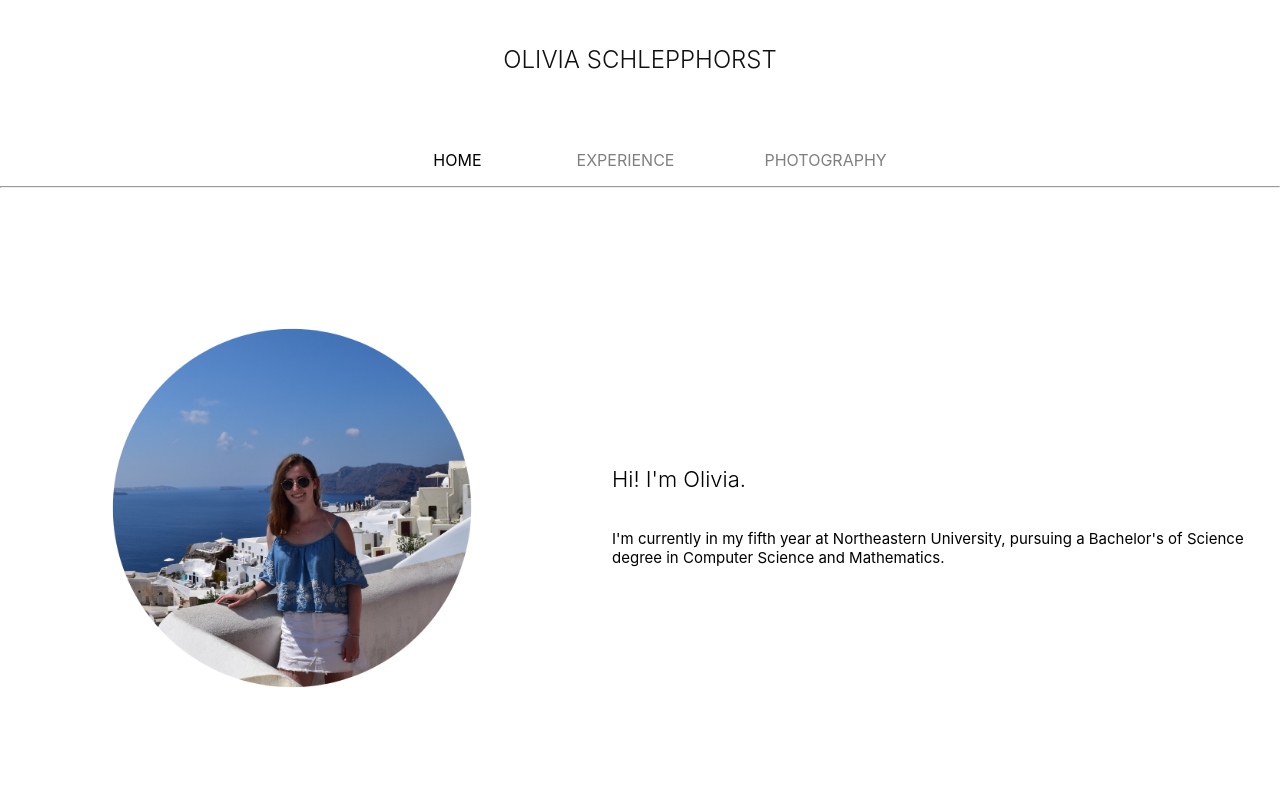
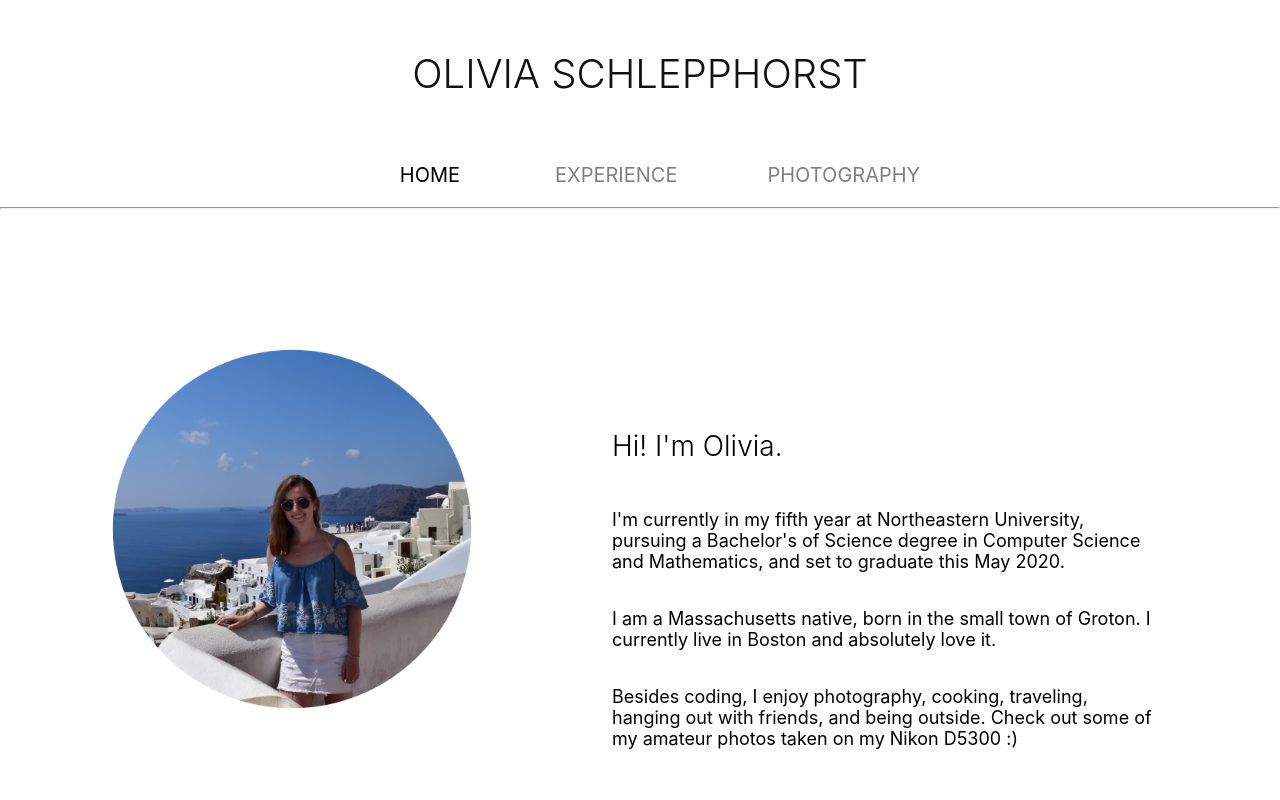
Before and after one commit to oschlepphorst/personal-webpage, a React (Create React App) app: page /home in a window 1280 px wide. Shown: the top 800 px of the page. Built offline with nearby package versions, Linux system fonts and the light colour scheme.

Commit message:
fixed font sizing and spacing of home page

```diff
--- a/src/App.css
+++ b/src/App.css
@@ -16,7 +16,7 @@
   flex-direction: column;
   align-items: center;
   justify-content: center;
-  font-size: calc(0.0005px + 3vmin);
+  font-size: calc(0.0005px + 5vmin);
   color: #111111;
   font-weight: 350;
 }
@@ -26,6 +26,7 @@
   justify-content: center;
   list-style-type: none;
   margin-top: 50px;
+  font-size: calc(0.0005px + 2.5vmin);
 }
 
 .navbar-nav  > a:not(.activeLink):hover{
@@ -85,21 +86,22 @@
 .home-header-bio {
   display: flex;
   justify-content: right;
-  margin-top: 10%;
+  margin-top: 5%;
   margin-left: 10%;
+  margin-right: 10%;
   flex-direction: column;
 }
 
 .home-header {
   font-weight: 350;
-  font-size: 22px;
+  font-size: 28px;
 }
 
 .home-bio {
   display: flex;
   justify-content: right;
   flex-direction: column;
-  font-size: 15px;
+  font-size: 18px;
 }
 
 .ttb {
@@ -113,6 +115,7 @@
   margin-left: 125px;
   margin-right: 100px;;
   flex-direction: column;
+  font-size: 18px;
 }
 
 .tech-together-logo {
@@ -140,6 +143,7 @@
   margin-right: 100px;
   flex-direction: column;
   margin-top: 130px;
+  font-size: 17px;
 }
 
 .digital-lumens {
@@ -159,6 +163,7 @@
   margin-left: 160px;
   margin-right: 100px;
   flex-direction: column;
+  font-size: 18px;
 }
 
 .ert {
@@ -172,6 +177,7 @@
   margin-right: 100px;
   flex-direction: column;
   margin-top: 140px;
+  font-size: 18px;
 }
 
 .ert-logo {
@@ -188,16 +194,19 @@
   margin-left: 120px;
   margin-top: 100px;
   font-weight: 450;
+  font-size: 20px;
 }
 
 .resume-section {
   display: flex;
   margin-left: 120px;
+  font-size: 18px;
 }
 
 .website-code-section {
   display: flex;
   margin-left: 120px;
+  font-size: 18px;
 }
 
 .footer {
--- a/src/components/Home.js
+++ b/src/components/Home.js
@@ -8,7 +8,13 @@ class Home extends Component {
           <img class="home-portrait" src={homePagePortrait} alt="home portrait"></img>
           <div class="home-header-bio">
             <h3 class="home-header">Hi! I'm Olivia.</h3>
-            <p class="home-bio">I'm currently in my fifth year at Northeastern University, pursuing a Bachelor's of Science degree in Computer Science and Mathematics.</p>
+            <p class="home-bio">I'm currently in my fifth year at Northeastern University, pursuing a Bachelor's of
+            Science degree in Computer Science and Mathematics, and set to graduate this May 2020.</p>
+            <p class="home-bio">I am a Massachusetts native, born in the small town of Groton. I currently live in Boston
+            and absolutely love it. </p>
+            <p class="home-bio">Besides coding, I
+            enjoy photography, cooking, traveling, hanging out with friends, and being outside. Check out some of my amateur
+            photos taken on my Nikon D5300 :)</p>
           </div>
         </div>
     );
```
